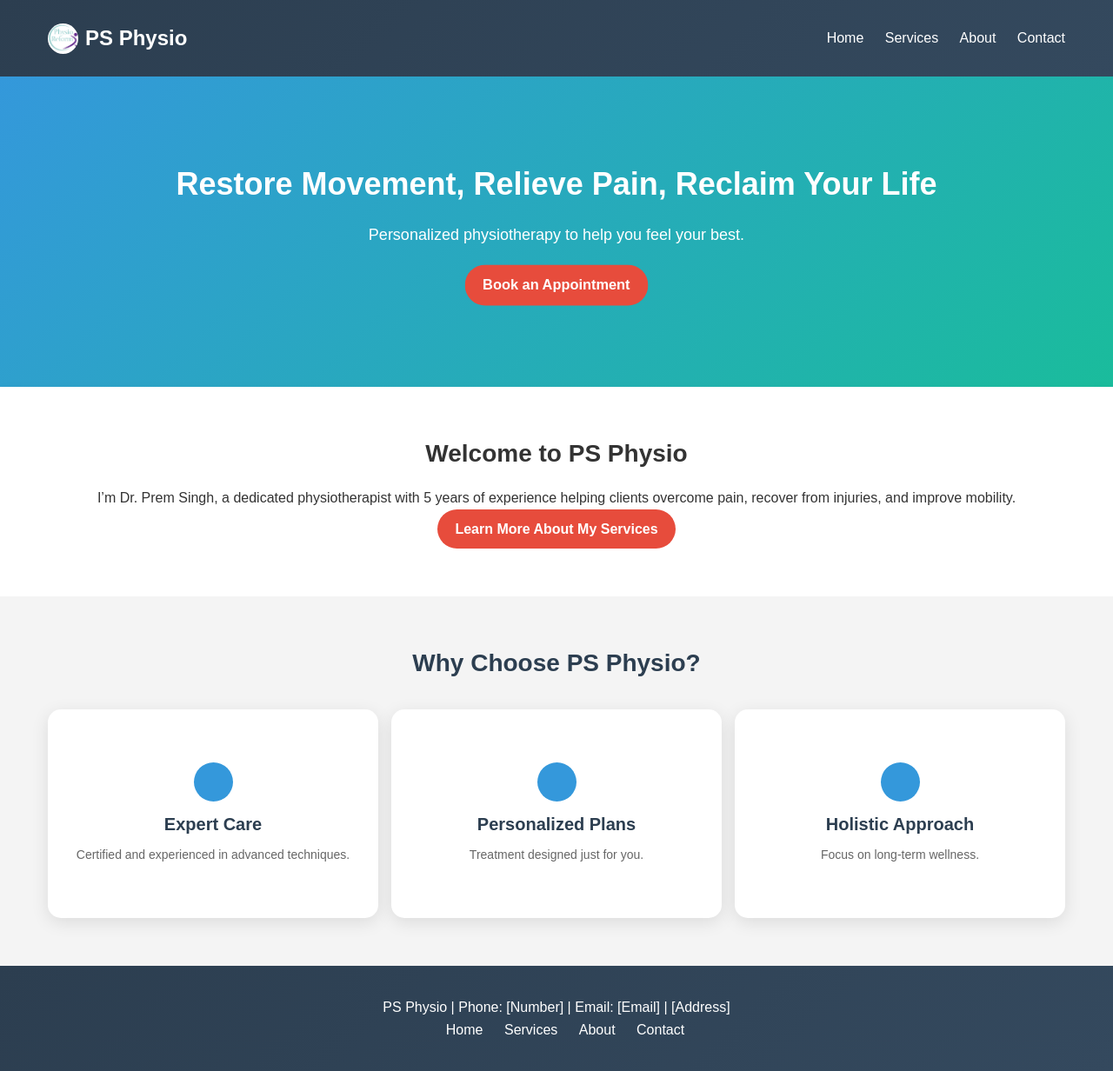
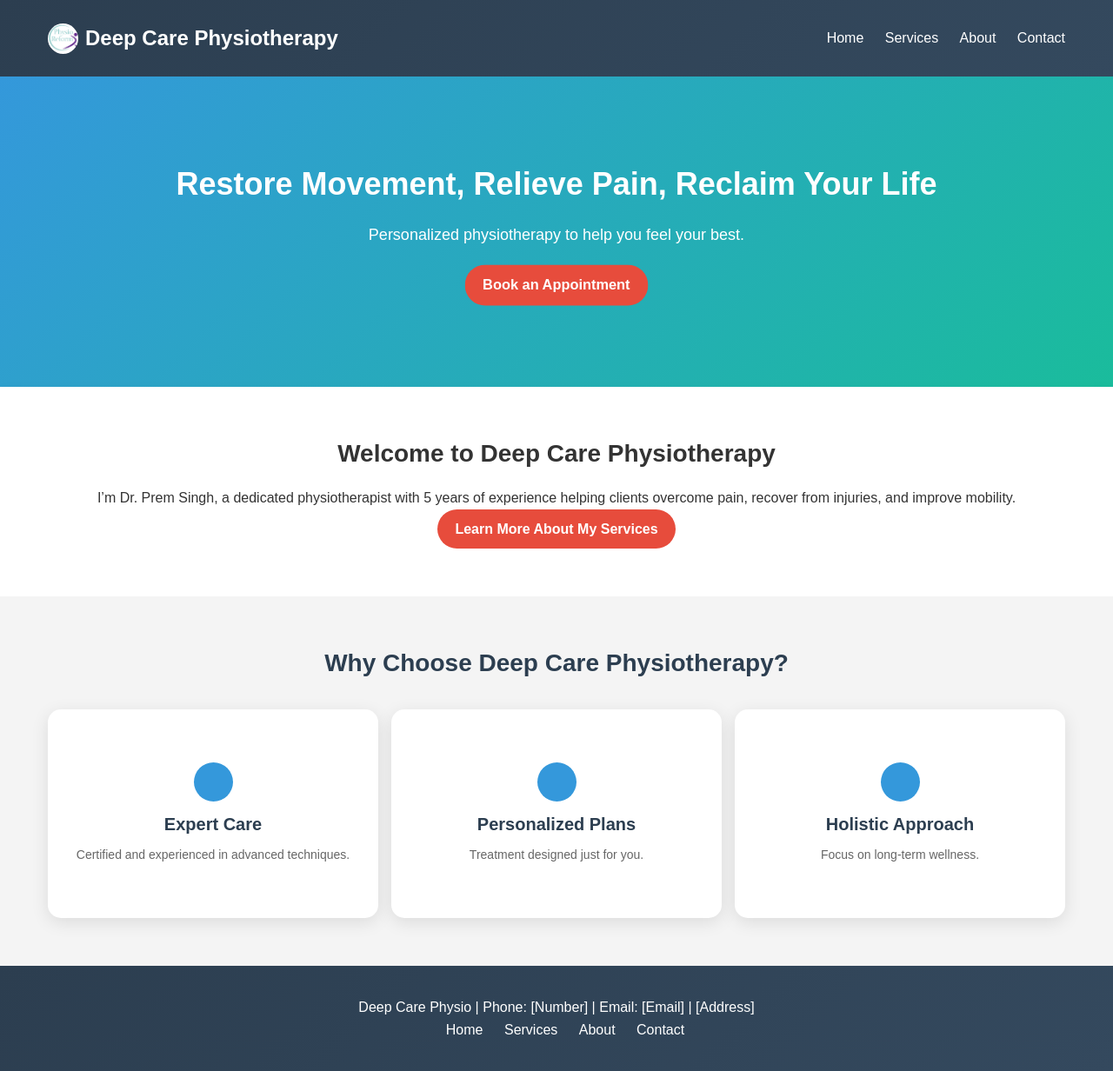
Before and after one commit to sdeepankar/physiotherapy-website, a plain HTML site: page index.html in a window 1280 px wide. Shown: the whole page at 87% size. Drawn offline with Linux system fonts and the light colour scheme.

Commit message:
Initial commit: Physiotherapy website

```diff
--- a/index.html
+++ b/index.html
@@ -3,7 +3,7 @@
 <head>
     <meta charset="UTF-8">
     <meta name="viewport" content="width=device-width, initial-scale=1.0">
-    <title>Home - PS Physiotherapy</title>
+    <title>Home - Deep Care Physiotherapy</title>
     <link rel="stylesheet" href="styles.css">
 </head>
 <body>
@@ -14,7 +14,7 @@
                 <a href="index.html">
                     <img src="logo-placeholder.png" alt="Physiotherapy Logo" class="logo-img">
                 </a>
-                <h1>PS Physio</h1>
+                <h1>Deep Care Physiotherapy</h1>
             </div>
             <button class="hamburger" aria-label="Toggle navigation">&#9776;</button>
             <nav class="nav-menu">
@@ -40,7 +40,7 @@
     <!-- Welcome Section -->
     <section class="welcome">
         <div class="container">
-            <h3>Welcome to PS Physio</h3>
+            <h3>Welcome to Deep Care Physiotherapy</h3>
             <p>I’m Dr. Prem Singh, a dedicated physiotherapist with 5 years of experience helping clients overcome pain, recover from injuries, and improve mobility.</p>
             <a href="services.html" class="btn">Learn More About My Services</a>
         </div>
@@ -49,7 +49,7 @@
     <!-- Highlights -->
 <section class="highlights">
     <div class="container">
-        <h3 class="fade-in">Why Choose PS Physio?</h3>
+        <h3 class="fade-in">Why Choose Deep Care Physiotherapy?</h3>
         <div class="highlight-grid">
             <div class="highlight-card">
                 <div class="icon-placeholder"></div>
@@ -73,7 +73,7 @@
     <!-- Footer -->
     <footer>
         <div class="container">
-            <p>PS Physio | Phone: [Number] | Email: [Email] | [Address]</p>
+            <p>Deep Care Physio | Phone: [Number] | Email: [Email] | [Address]</p>
             <nav>
                 <ul>
                     <li><a href="index.html">Home</a></li>
```
Also changed, not shown: about.html (+3 -3 lines), contact.html (+3 -3 lines), services.html (+3 -3 lines).
